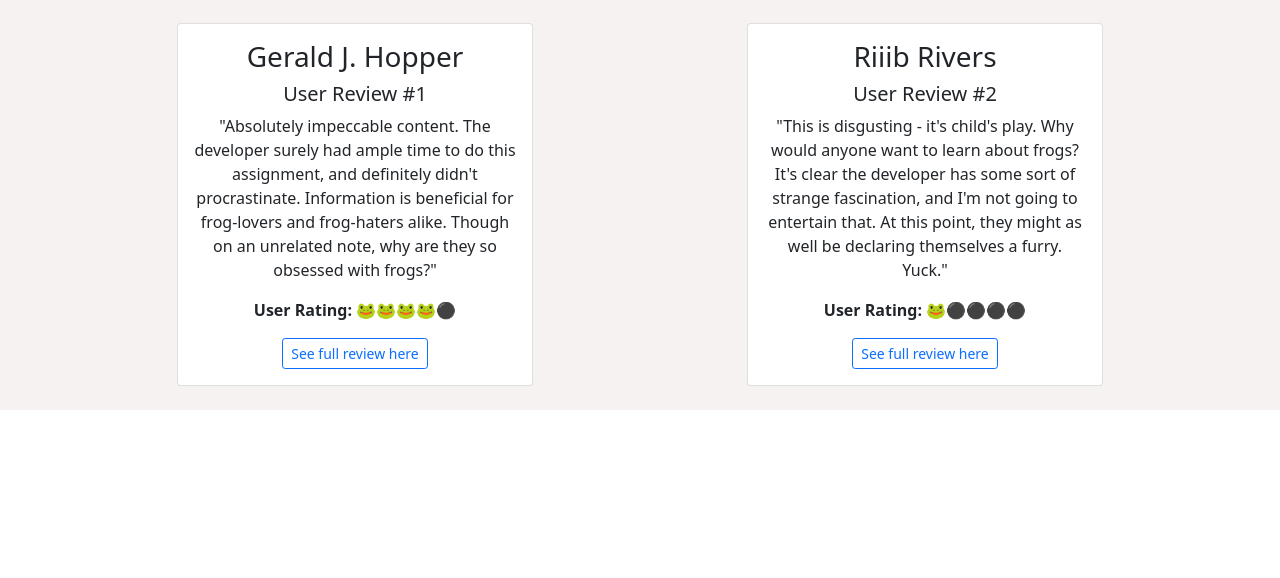
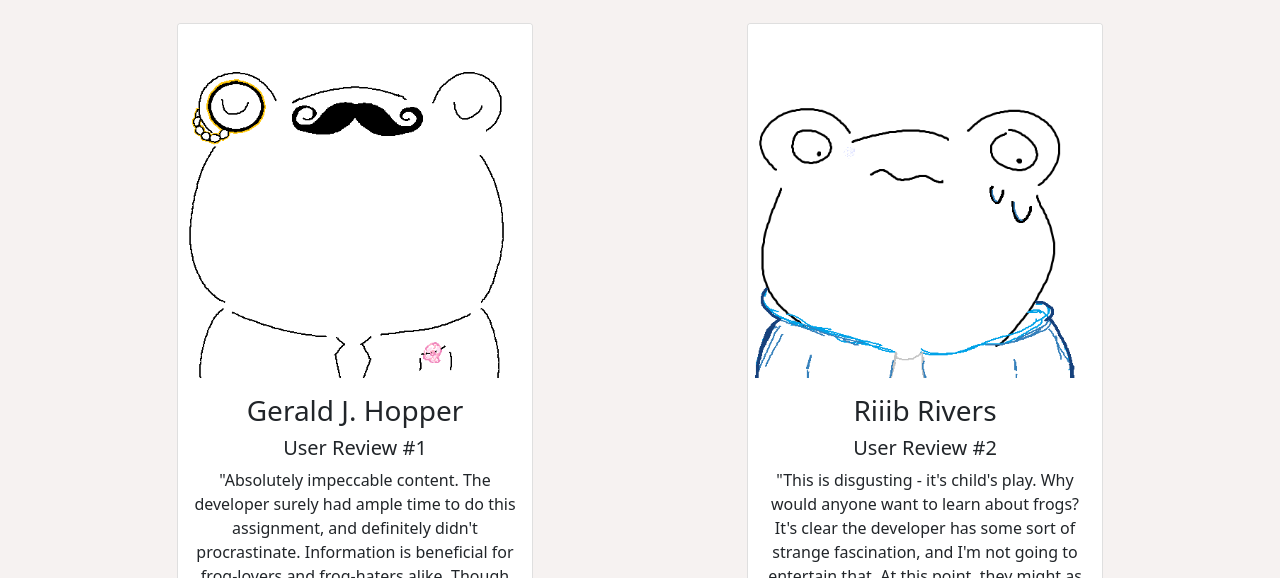
Before and after one commit to km776/froggish-fiend, a plain HTML site: page index.html in a window 1280 px wide. Shown: the part 858-1436 px from the top of the page. Before the commit the page ends 1268 px from the top, so only its background shows below. Drawn offline with nearby package versions, Linux system fonts and the light colour scheme.

Commit message:
added gerald and riiib

```diff
--- a/index.html
+++ b/index.html
@@ -23,8 +23,7 @@
             <div class="row">
                 <div class="col-lg-4 mb-4 mx-auto">
                     <div class="card">
-                        <img class="card-img-top" src="" alt="">
-
+                        <img class="card-img-top" src="/images/gerald.png" alt="">
                         <div class="card-body">
                             <h3 class="card-title">Gerald J. Hopper</h3>
                             <h5 class="review">User Review #1</h5>
@@ -42,8 +41,7 @@
                 </div>
                 <div class="col-lg-4 mb-4 mx-auto">
                     <div class="card">
-                        <img class="card-img-top" src="" alt="">
-
+                        <img class="card-img-top" src="/images/riib.png" alt="">
                         <div class="card-body">
                             <h3 class="card-title">Riiib Rivers</h3>
                             <h5 class="review">User Review #2</h5>
```
